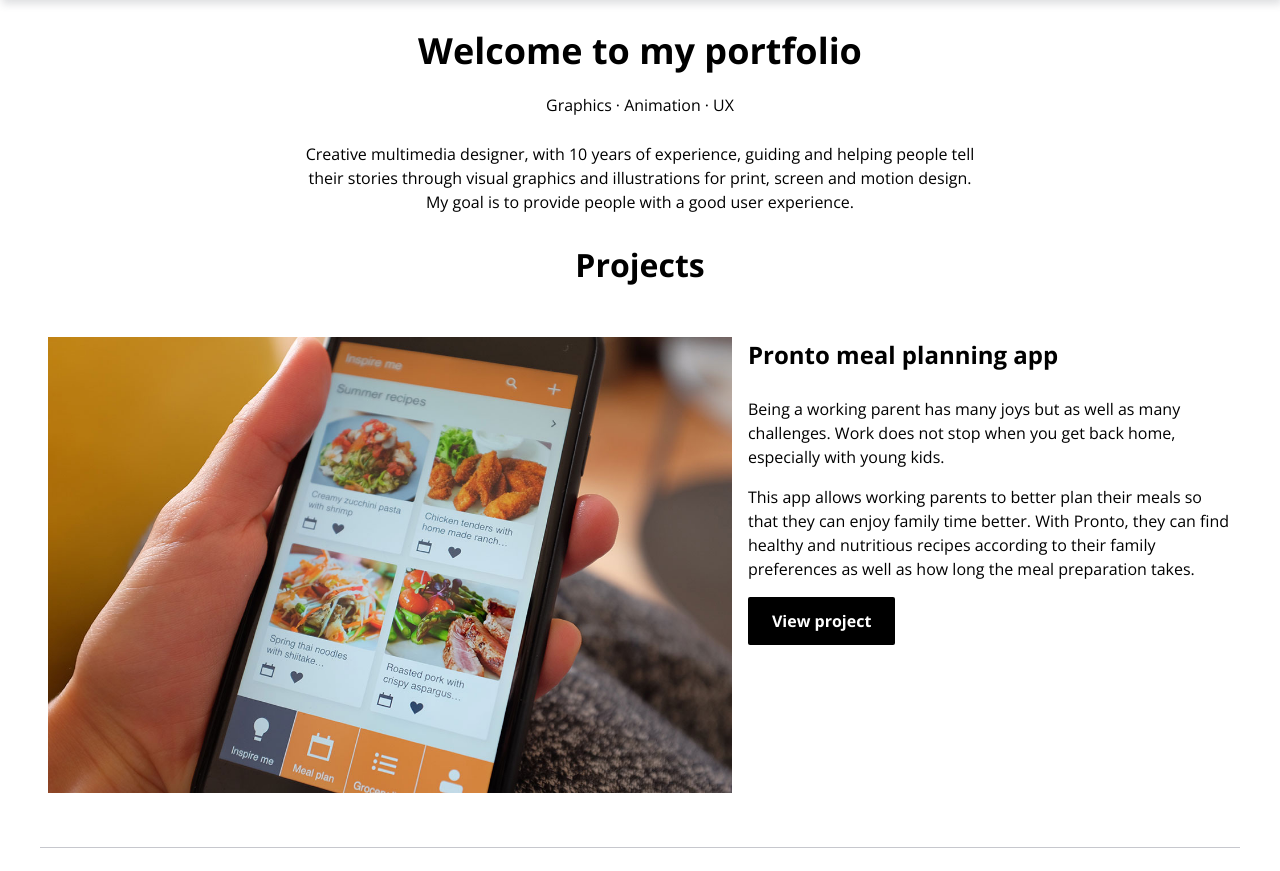
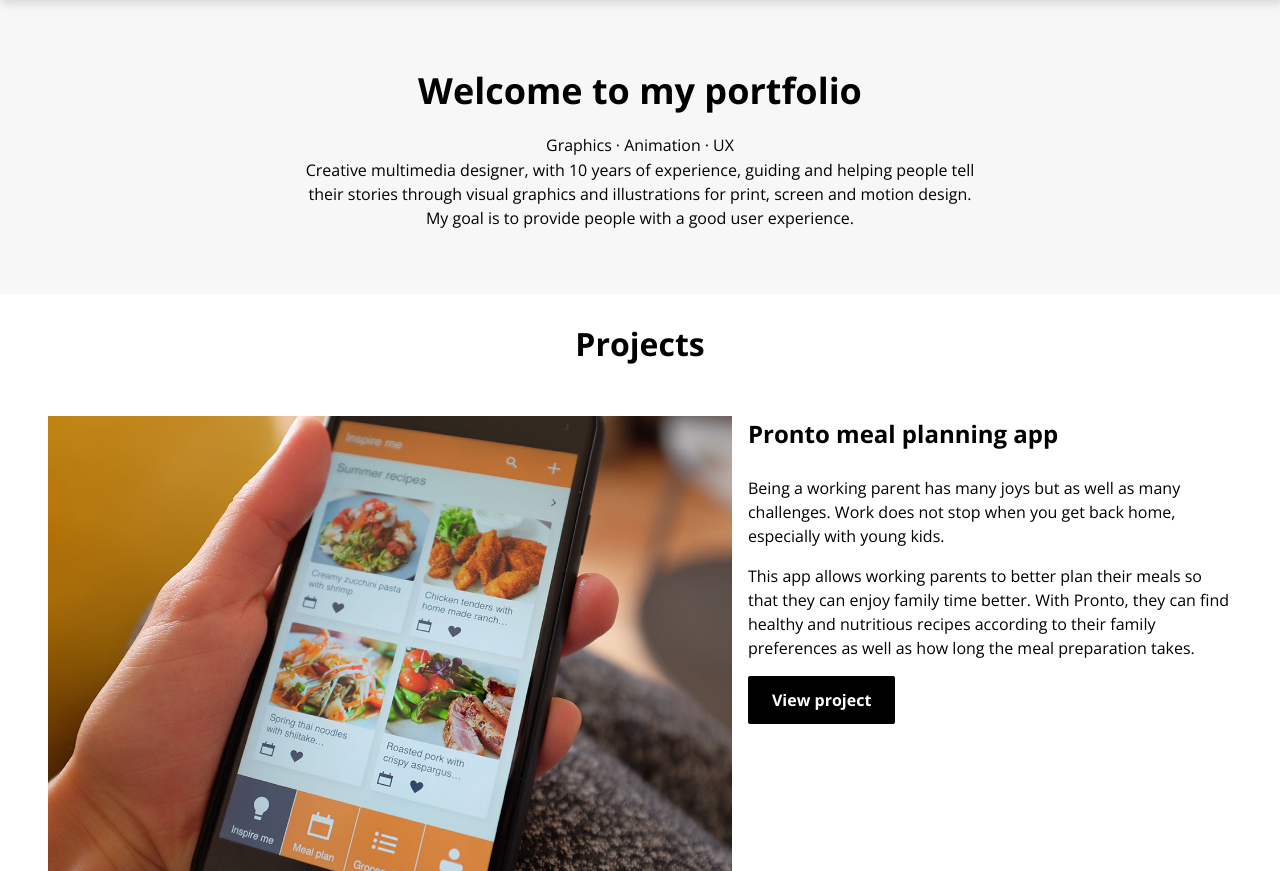
Before and after one commit to katekoyama/portfolio-website, a PHP site: page / in a window 1280 px wide. Shown: the part 52-923 px from the top of the page. Run offline with PHP 8.4, Linux system fonts and the light colour scheme; some libraries are stand-ins or nearby versions.

Commit message:
Added top and bottom padding to hero

```diff
--- a/css/style.css
+++ b/css/style.css
@@ -107,6 +107,7 @@ a:active{
 }
 #hero h1{
   text-align: center;
+  margin: 0;
 }
 header{
   z-index: 9999;
@@ -147,7 +148,11 @@ nav >ul >li > a:active{
   border-bottom: 2px solid #000000;
   padding-bottom: 8px;
 }
+.conclusion{
+  text-align: center;
+}
 footer{
+  background-color: #f7f7f8;
   text-align: center;
 }
 footer ul{
@@ -169,6 +174,9 @@ footer ul > li > a{
 
 #hero{
   text-align:center;
+  background-color: #f7f7f8;
+  padding: 4em 0;
+
 }
 #hero span{
   display:block;
```
